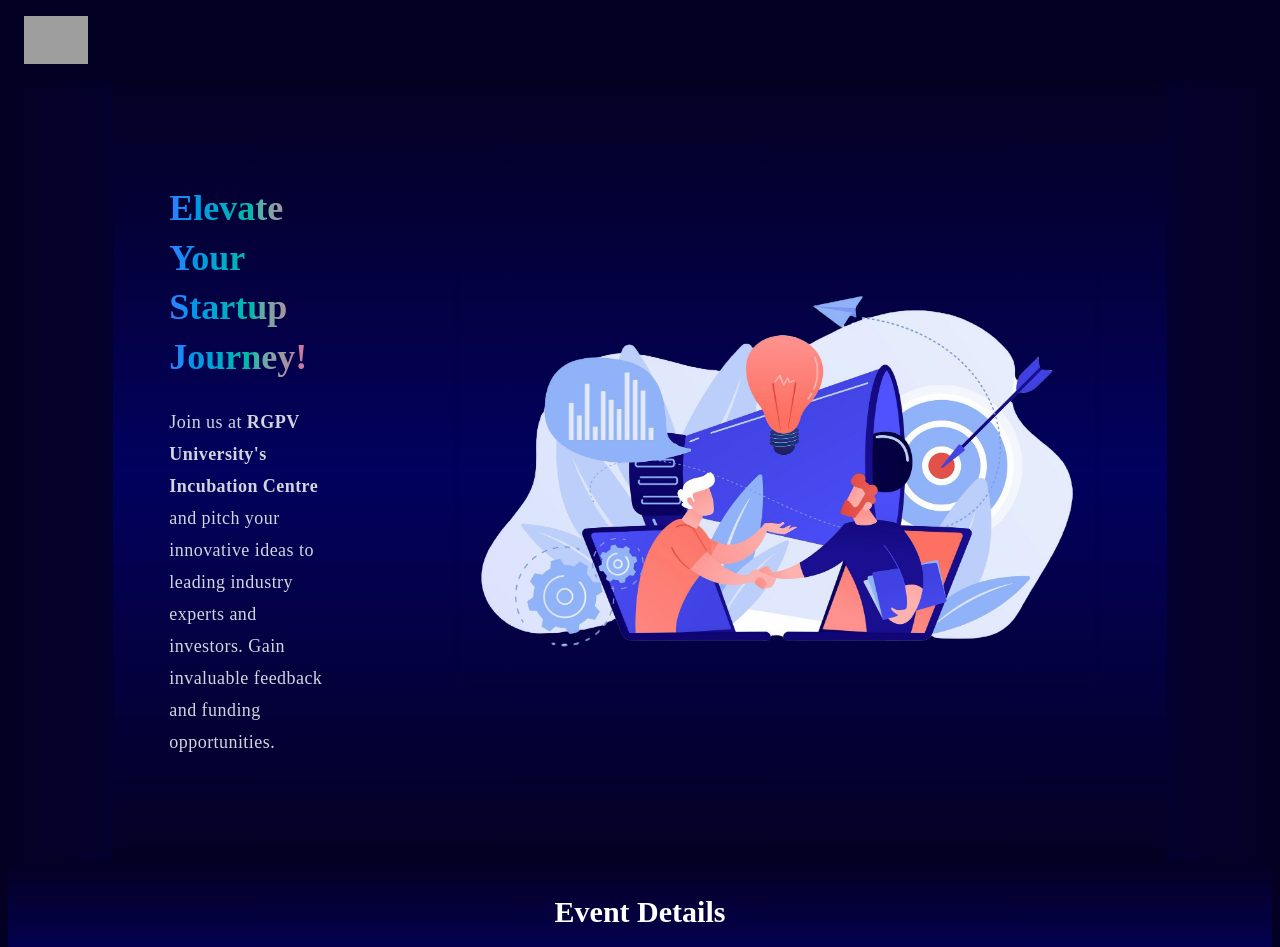
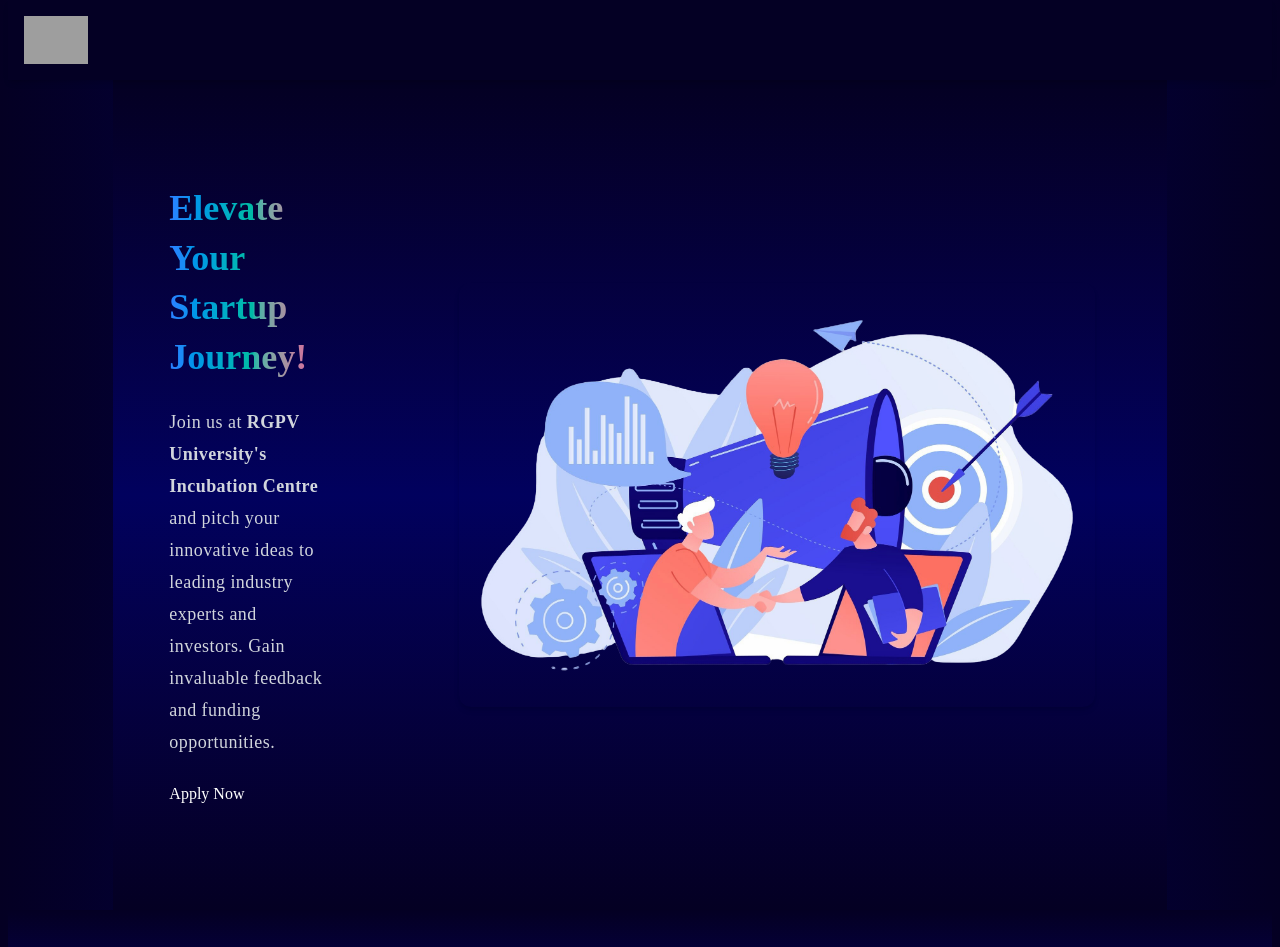
Before and after one commit to 2005pavitra/Event-Page, a React (Vite) app: page /eventdetails in a window 1280 px wide. Shown: the top 947 px of the page. Built offline with nearby package versions, Linux system fonts and the light colour scheme; grey boxes are pictures that could not be loaded.

Commit message:
Update EventDetails.jsx

```diff
--- a/src/EventDetails.jsx
+++ b/src/EventDetails.jsx
@@ -94,6 +94,7 @@
             innovative ideas to leading industry experts and investors. Gain
             invaluable feedback and funding opportunities.
           </p>
+          <button>Apply Now</button>
         </div>
 
         {/* Right Image */}
```
